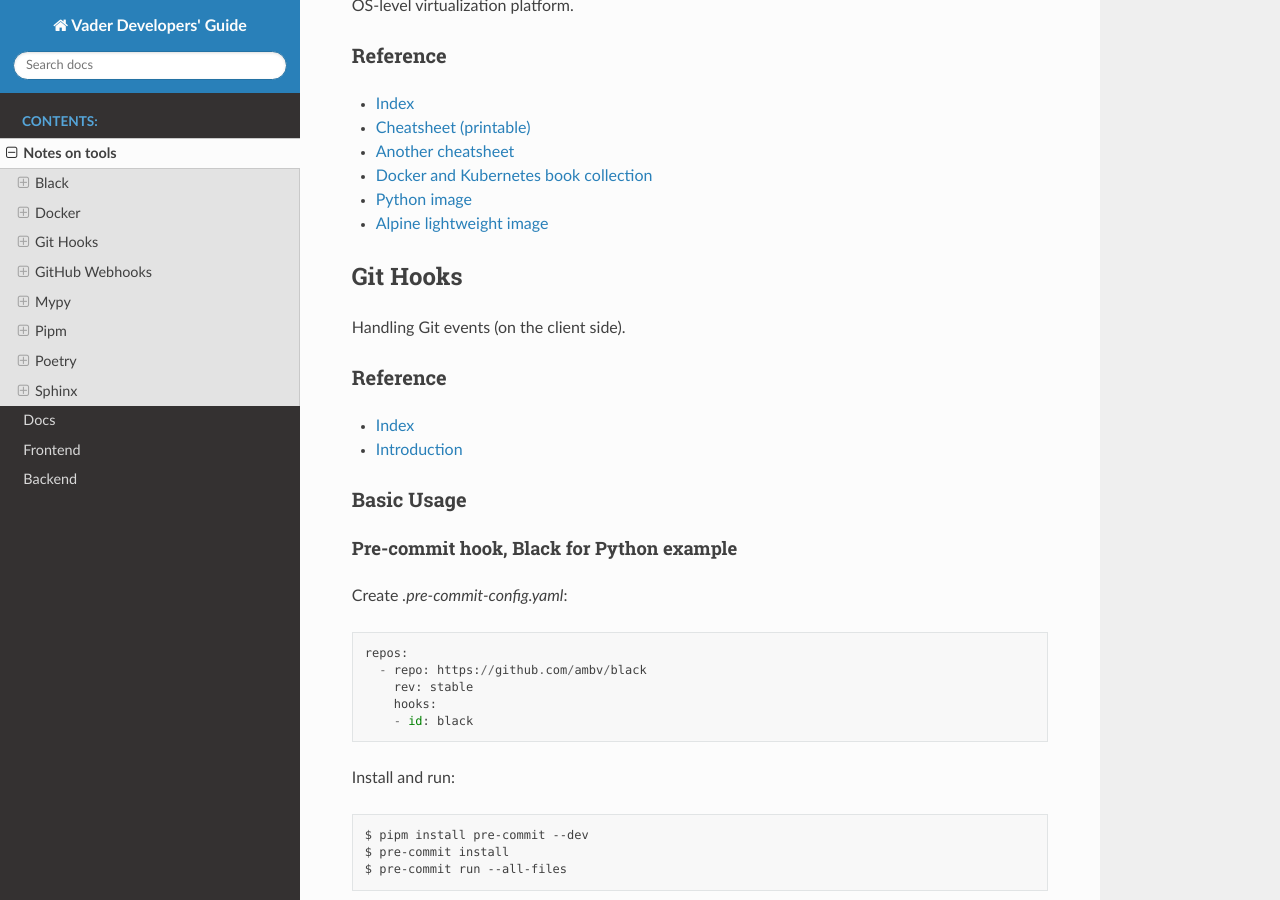
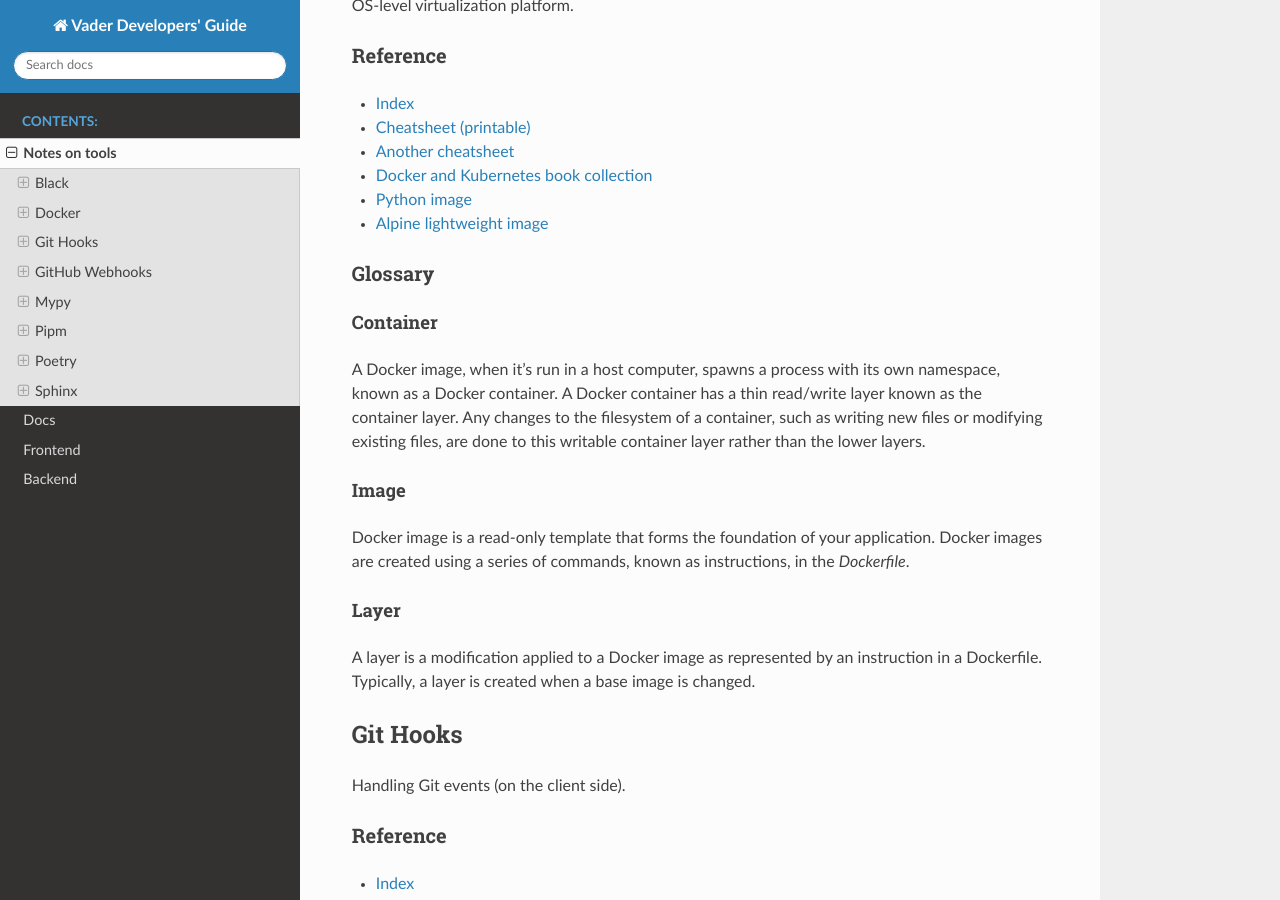
Before and after one commit to sharashka/vader-docs, a Sphinx documentation site: the page built from source/tools.rst, in a window 1280 px wide and 900 px high, scrolled down 1039 px. Built offline with Sphinx 7.4.7 and the Read the Docs theme 2.0.0, drawn with Linux system fonts in a browser that asks for light colours.

Commit message:
Docker Glossary aded

```diff
--- a/source/tools.rst
+++ b/source/tools.rst
@@ -61,6 +61,34 @@ Reference
   <https://github.com/anzhihe/Free-Docker-Books>`__
 - `Python image <https://hub.docker.com/_/python>`__
 - `Alpine lightweight image <https://hub.docker.com/_/alpine>`__
+
+Glossary
+--------
+
+Container
+^^^^^^^^^
+
+A Docker image, when it’s run in a host computer, spawns a process with
+its own namespace, known as a Docker container. A Docker container has a
+thin read/write layer known as the container layer.
+Any changes to the filesystem of a
+container, such as writing new files or modifying existing files, are done to
+this writable container layer rather than the lower layers.
+
+Image
+^^^^^
+
+Docker image is a read-only template that forms the foundation of your
+application.
+Docker images are created using a series of commands, known as
+instructions, in the `Dockerfile`.
+
+Layer
+^^^^^
+
+A layer is a modification applied to a Docker image as represented by an
+instruction in a Dockerfile. Typically, a layer is created when a base image
+is changed.
 
 Git Hooks
 =========
```
